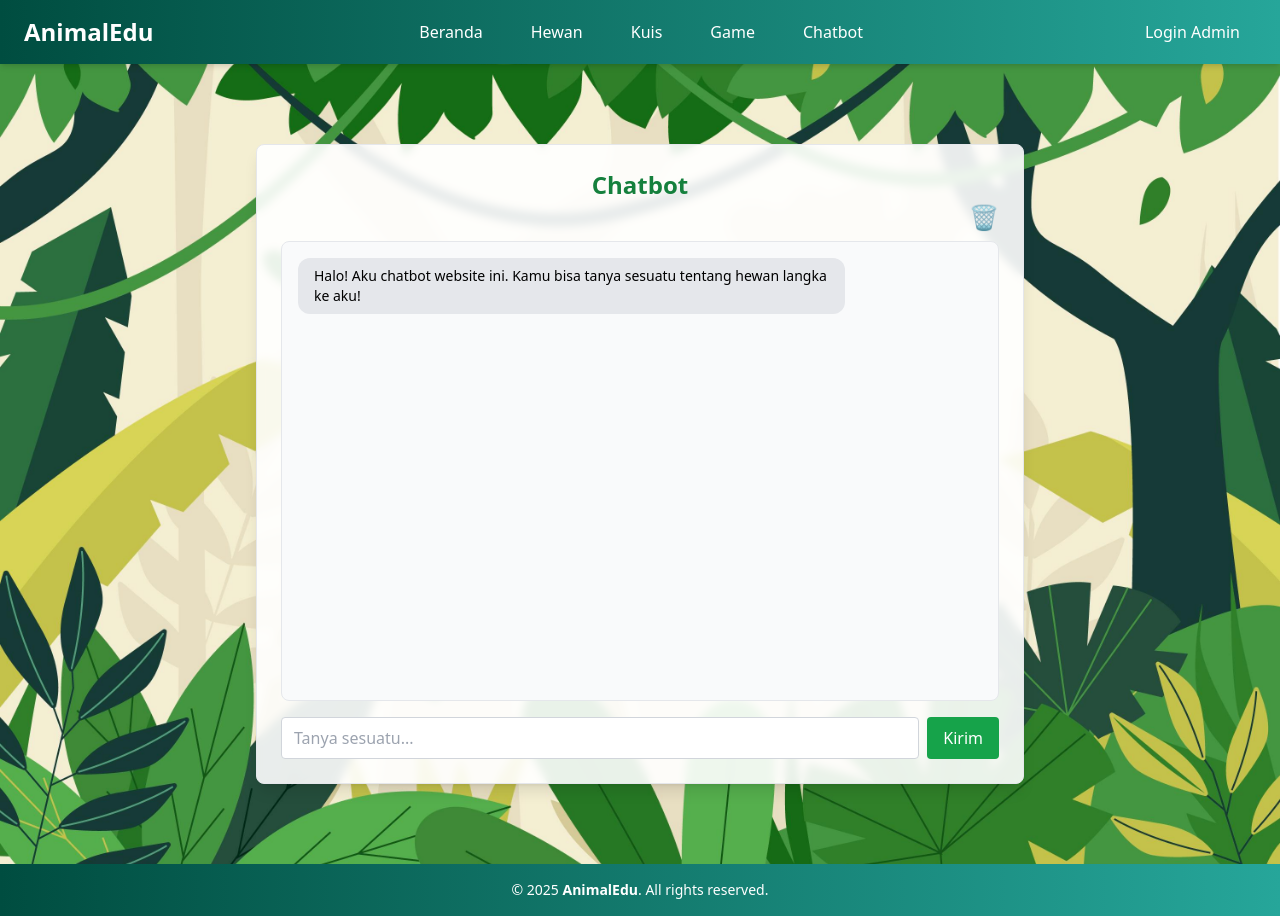
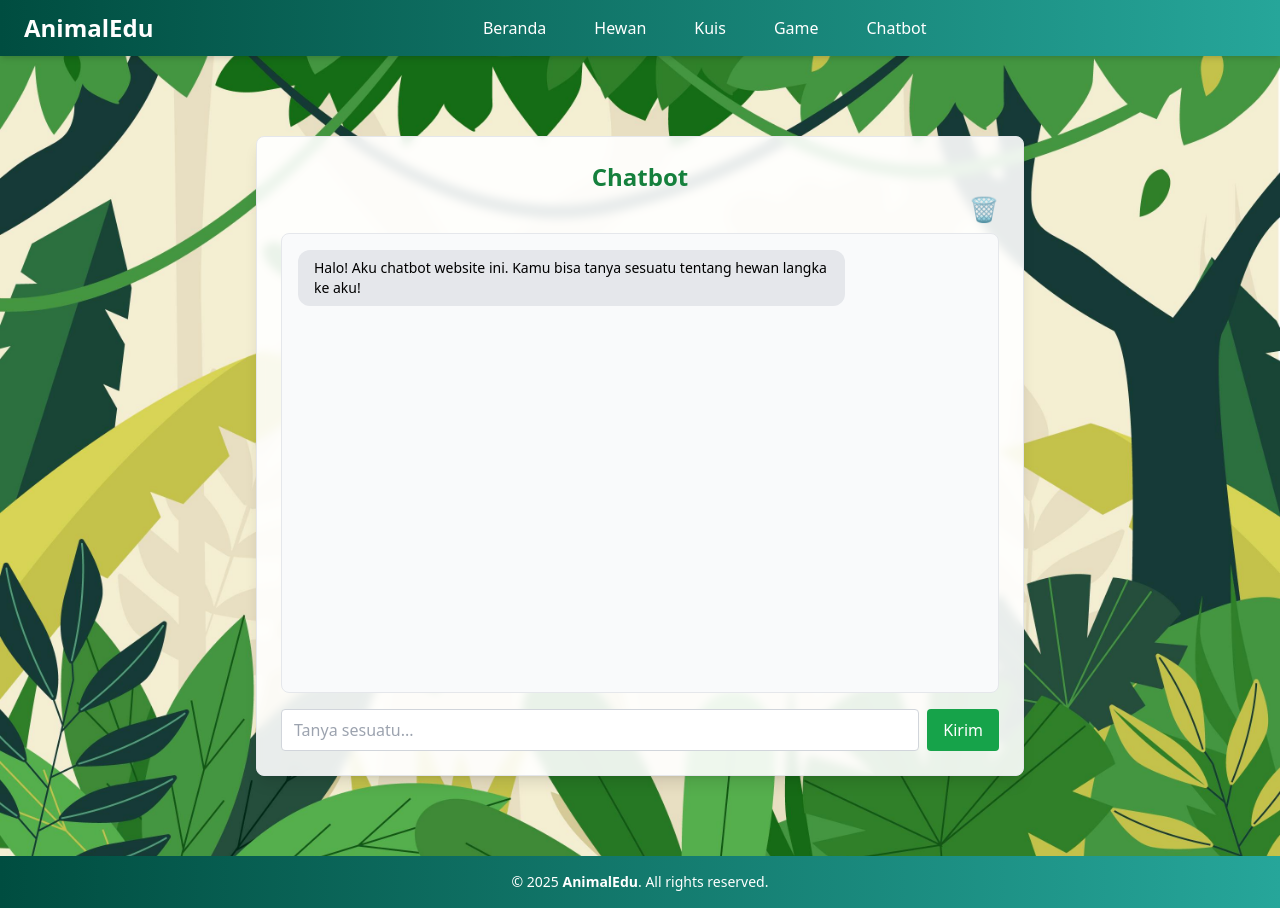
Before and after one commit to Fauzi-1/hewan-ilmiah, a React (Create React App) app in the folder client/: page /chatbot in a window 1280 px wide. Built offline with nearby package versions, Linux system fonts and the light colour scheme.

Commit message:
hide login & fix quiz

```diff
--- a/client/src/admin/Dashboard.jsx
+++ b/client/src/admin/Dashboard.jsx
@@ -160,7 +160,7 @@ const Dashboard = () => {
                   <p className="mt-1 text-green-700 italic">Jawaban: {quiz.correctAnswer}</p>
                   <div className="mt-2 flex gap-2">
                     <button onClick={() => setSelectedQuiz(quiz)} className="bg-yellow-500 text-white px-3 py-1 rounded">Edit</button>
-                    <button onClick={() => confirmAndDelete(`/quiz/${quiz._id}`, fetchQuizzes, 'kuis')} className="bg-red-500 text-white px-3 py-1 rounded">Hapus</button>
+                    <button onClick={() => confirmAndDelete(`/quizzes/${quiz._id}`, fetchQuizzes, 'kuis')} className="bg-red-500 text-white px-3 py-1 rounded">Hapus</button>
                   </div>
                 </li>
               ))}
--- a/client/src/components/Navbar.jsx
+++ b/client/src/components/Navbar.jsx
@@ -1,22 +1,19 @@
-import React, { useEffect, useState } from 'react';
-import { Link, useLocation } from 'react-router-dom';
+import React, { useState } from 'react';
+import { Link } from 'react-router-dom';
 
 const Navbar = () => {
-  const [isLoggedIn, setIsLoggedIn] = useState(false);
   const [isOpen, setIsOpen] = useState(false);
-  const location = useLocation();
-
-  useEffect(() => {
-    const token = localStorage.getItem('token');
-    setIsLoggedIn(!!token);
-    setIsOpen(false);
-  }, [location]);
 
   return (
     <nav className="sticky top-0 z-50 bg-gradient-to-r from-[#004d40] to-[#26a69a] shadow-md px-6 py-3">
       <div className="flex items-center justify-between">
-        {/* Logo */}
-        <h2 className="text-white text-2xl font-bold font-sans">AnimalEdu</h2>
+        {/* Logo as link to home */}
+        <Link
+          to="/"
+          className="text-white text-2xl font-bold font-sans hover:opacity-80 transition"
+        >
+          AnimalEdu
+        </Link>
 
         {/* Hamburger Button */}
         <button
@@ -50,16 +47,6 @@ const Navbar = () => {
             ))}
           </ul>
         </div>
-
-        {/* Login / Dashboard (Right) */}
-        <div className="hidden md:flex items-center">
-          <Link
-            to={isLoggedIn ? '/admin/dashboard' : '/admin/login'}
-            className="text-white font-medium px-4 py-2 rounded hover:bg-white/20 transition-colors"
-          >
-            {isLoggedIn ? 'Dashboard' : 'Login Admin'}
-          </Link>
-        </div>
       </div>
 
       {/* Mobile Menu */}
@@ -71,11 +58,7 @@ const Navbar = () => {
             ['/quiz', 'Kuis'],
             ['/minigame', 'Game'],
             ['/chatbot', 'Chatbot'],
-            !isLoggedIn && ['/admin/login', 'Login Admin'],
-            isLoggedIn && ['/admin/dashboard', 'Dashboard'],
-          ]
-            .filter(Boolean)
-            .map(([path, label]) => (
+          ].map(([path, label]) => (
             <li key={path}>
               <Link
                 to={path}
```
Lines whose indentation alone changed are shown as unchanged.
